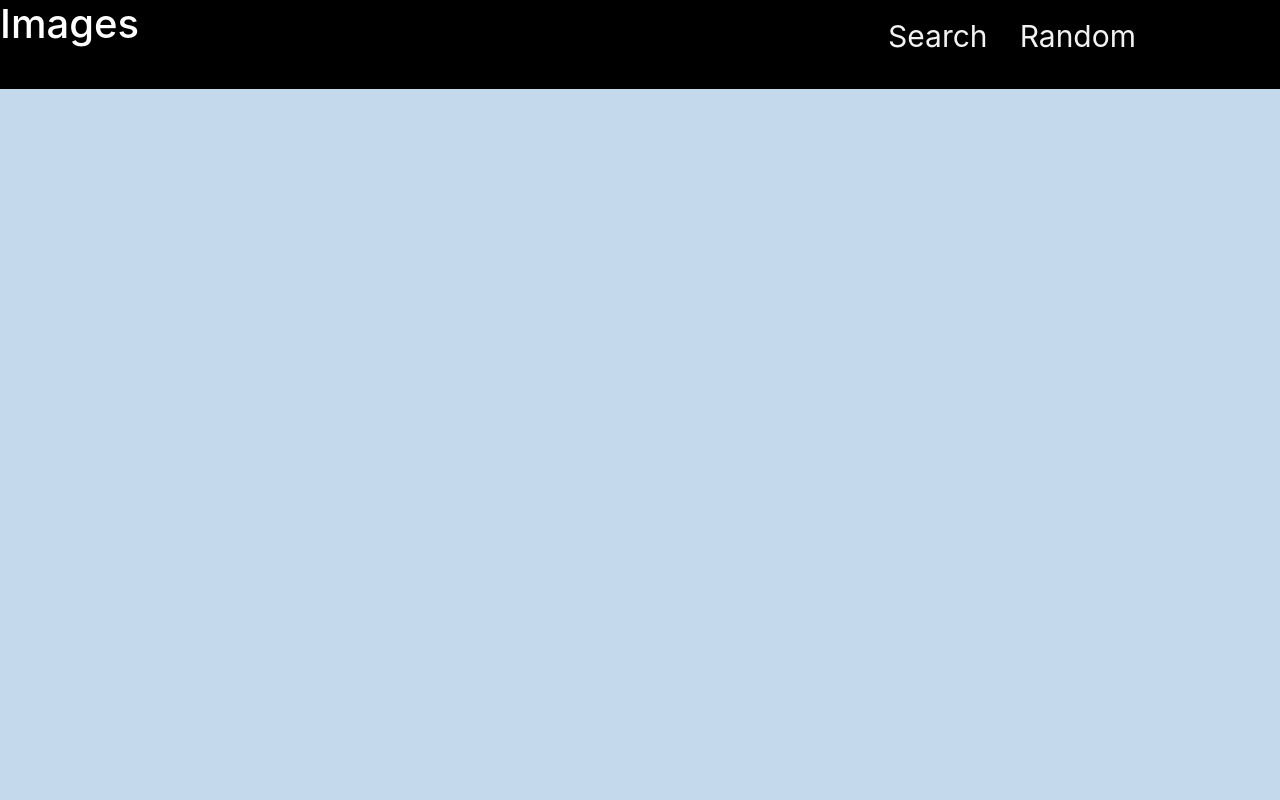
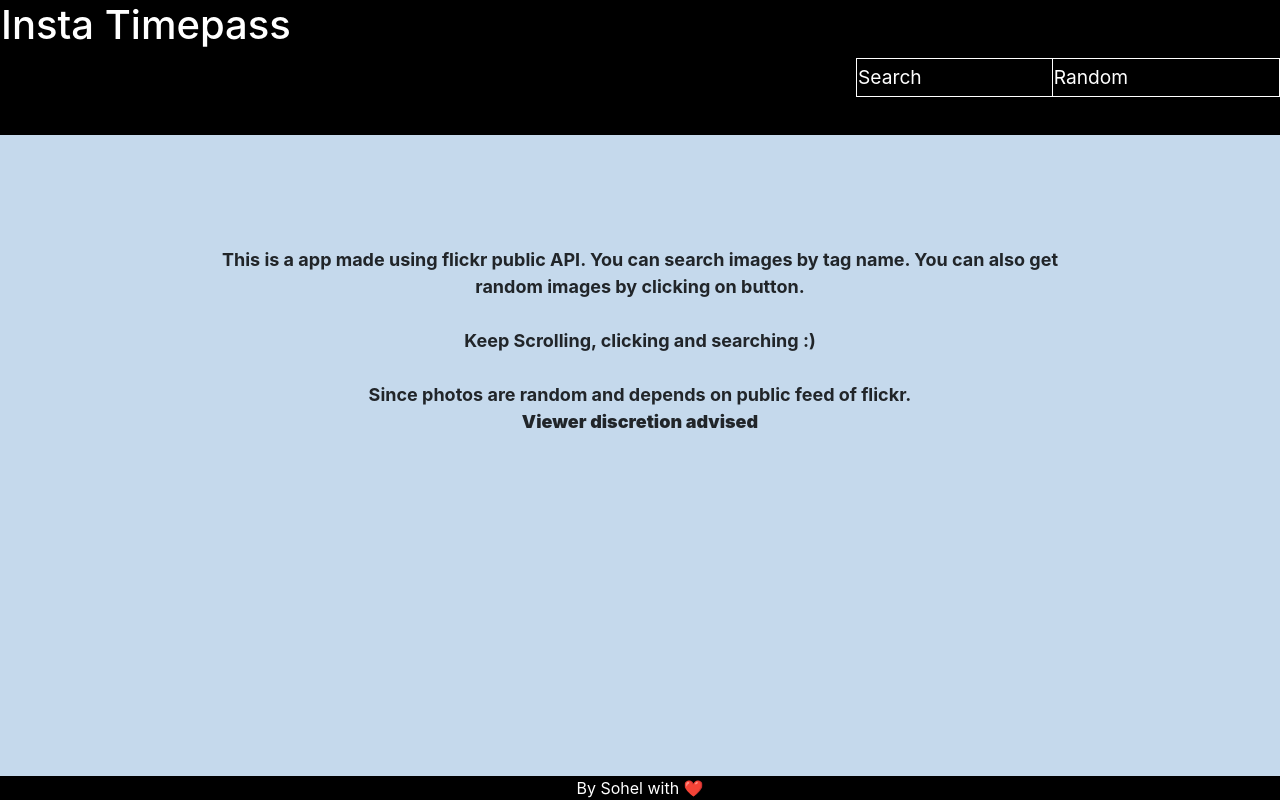
Before and after one commit to sohelkhan00/image-js-app-neog, a plain HTML site: page index.html in a window 1280 px wide. Drawn offline with nearby package versions, Linux system fonts and the light colour scheme.

Commit message:
done style and feature.

```diff
--- a/index.html
+++ b/index.html
@@ -15,18 +15,46 @@
   </head>
   <body>
     <nav class="sticky-top">
-      <h1>Images</h1>
-      <div id="button"></div>
-      <div id="search"></div>
-      <p onclick="random()">Random</p>
-      <p onclick="search()">Search</p>
+      <table>
+        <tr>
+          <td><h1 onclick="reload()">Insta Timepass</h1></td>
+          <td></td>
+          <td></td>
+        </tr>
+        <tr>
+          <td></td>
+          <td style="border: 1px solid white">
+            <div onclick="search()">Search</div>
+          </td>
+          <td style="border: 1px solid white">
+            <div onclick="random()">Random</div>
+          </td>
+        </tr>
+        <tr>
+          <td></td>
+          <td><div id="search"></div></td>
+          <td><div id="button"></div></td>
+        </tr>
+      </table>
     </nav>
 
-    <div style="display: block" class="container">
+    <div class="container">
       <div class="row"></div>
+      <div class="content">
+        <p>
+          This is a app made using flickr public API. You can search images by
+          tag name. You can also get random images by clicking on button.
+          <br /><br />
+          Keep Scrolling, clicking and searching :) <br /><br />
+          Since photos are random and depends on public feed of flickr. <br />
+          <strong>Viewer discretion advised</strong>
+        </p>
+      </div>
     </div>
 
-    <footer></footer>
+    <footer>
+      <div>By Sohel with ❤️</div>
+    </footer>
 
     <script
       src="https://code.jquery.com/jquery-3.2.1.slim.min.js"
--- a/script.js
+++ b/script.js
@@ -1,3 +1,7 @@
+function reload() {
+  location.reload();
+}
+
 function random() {
   //remove search bar
   const search = document.querySelector("#search");
--- a/styles.css
+++ b/styles.css
@@ -1,29 +1,16 @@
-nav, footer{
+nav{
     background-color: black;
     color: white;
-    overflow: hidden;
+    /* overflow: hidden; */
 }
 
-nav h1{
-    display: inline;
-}
-
-nav p{
-  float: right;
-  color: #f2f2f2;
-  text-align: center;
-  padding: 14px 16px;
-  text-decoration: none;
-  font-size: 30px;
-}
-
-#button, #search{
-    font-size: large;
-    font-weight: 500;
+footer{
+    background-color: black;
+    color: white;
+    bottom: 0;
+    position: fixed;
+    width: 100%;
     text-align: center;
-    display: inline;
-    margin: 2rem 2rem auto 2rem;
-    float: right;
 }
 
 body{
@@ -33,3 +20,18 @@ body{
 .card {
     margin: 2em;
 }
+
+table{
+    width: 100%;
+    font-size: larger;
+}
+table tr{
+    height: 2em;
+}
+
+.content{
+    text-align: center;
+    font-weight: 700;
+    font-size: large;
+    margin: 10%;
+}
```
